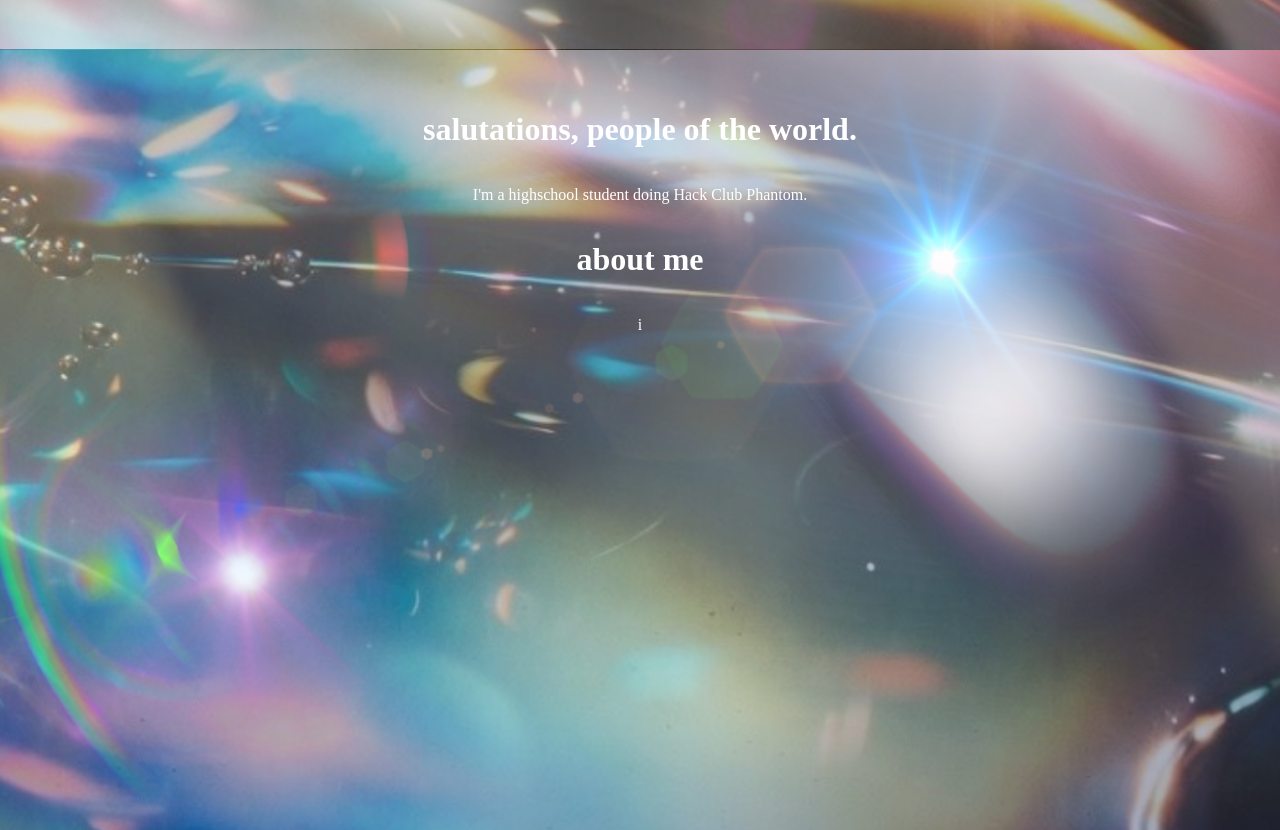
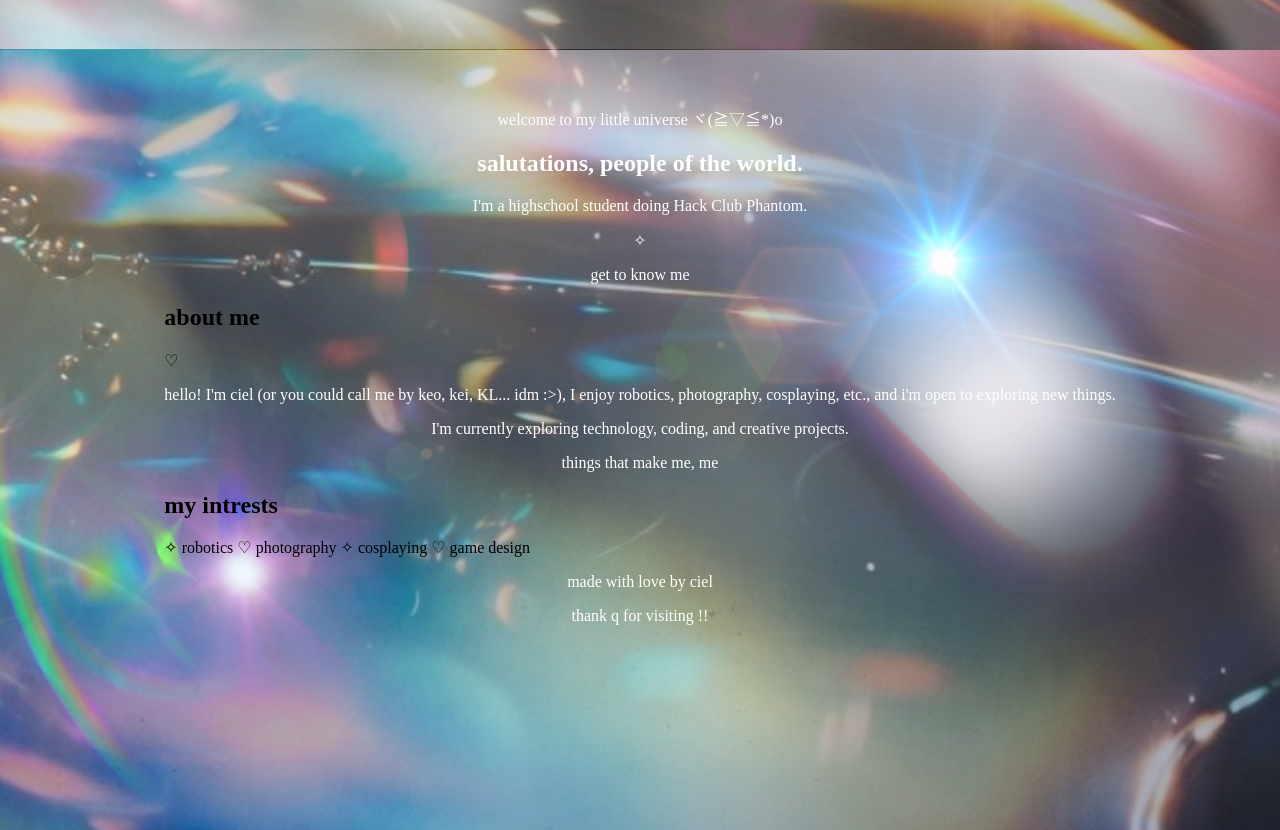
Before and after one commit to whoisciel67-alt/bluehour, a plain HTML site: page index.html in a window 1280 px wide. Shown: the part 750-1580 px from the top of the page. Drawn offline with Linux system fonts and the light colour scheme; a web font is replaced by a local one.

Commit message:
add more about myself huss huss huss

```diff
--- a/index.html
+++ b/index.html
@@ -3,8 +3,14 @@
 <head>
     <meta charset="UTF-8">
     <meta name="viewport" content="width=device-width, initial-scale=1.0">
-    <title>my portfolio</title>
+    <title>KL GAME</title>
     <link rel="stylesheet" href="style.css">
+    <!-- Google Fonts -->
+    <link rel="preconnect" href="https://fonts.googleapis.com">
+    <link rel="preconnect" href="https://fonts.gstatic.com" crossorigin>
+    <link href="https://fonts.googleapis.com/css2?family=Kings&family=Average+Sans&display=swap" rel="stylesheet">
+
+
 </head>
 <body>
     <nav>
@@ -22,10 +28,46 @@
     <div id="background1"></div>
 
     <div id="background2">
-        <h1>salutations, people of the world.</h1>
-        <p>I'm a highschool student doing Hack Club Phantom.</p>
-        <h1>about me</h1>
-        <p>i</p>
-    </div>
+
+    <main>
+        <section id="home" class="intro">
+            <p class="little-heading">welcome to my little universe ヾ(≧▽≦*)o</p>
+            <h1>salutations, people of the world.</h1>
+            <p class="description">I'm a highschool student doing Hack Club Phantom.</p>
+            <p class="decoration">✧</p>
+        </section>
+
+        <section id="about" class="about">
+            <p class="section-label">get to know me</p>
+            <h2>about me</h2>
+            <div class="about-card">
+                <div class="profile-placeholder">
+                    ♡
+                </div>
+                <p>hello! I'm ciel (or you could call me by keo, kei, KL... idm :>),
+                    I enjoy robotics, photography, cosplaying, etc., and i'm open to exploring
+                    new things.</p>
+                <p>I'm currently exploring technology, coding, and creative projects.</p>
+            </div>
+        </section>
+
+        <section id="intrests" class="intrests">
+            <p class="section-label">things that make me, me</p>
+            <h2>my intrests</h2>
+            <div class="interest-tags">
+                <span>✧ robotics</span>
+                <span>♡ photography</span>
+                <span>✧ cosplaying</span>
+                <span>♡ game design</span>
+            </div>
+        </section>
+
+    </main>
+
+    <footer>
+        <p>made with love by ciel</p>
+        <p>thank q for visiting !!</p>
+    </footer>
+
 </body>
 </html>
```
Also changed, not shown: 1 other file.
